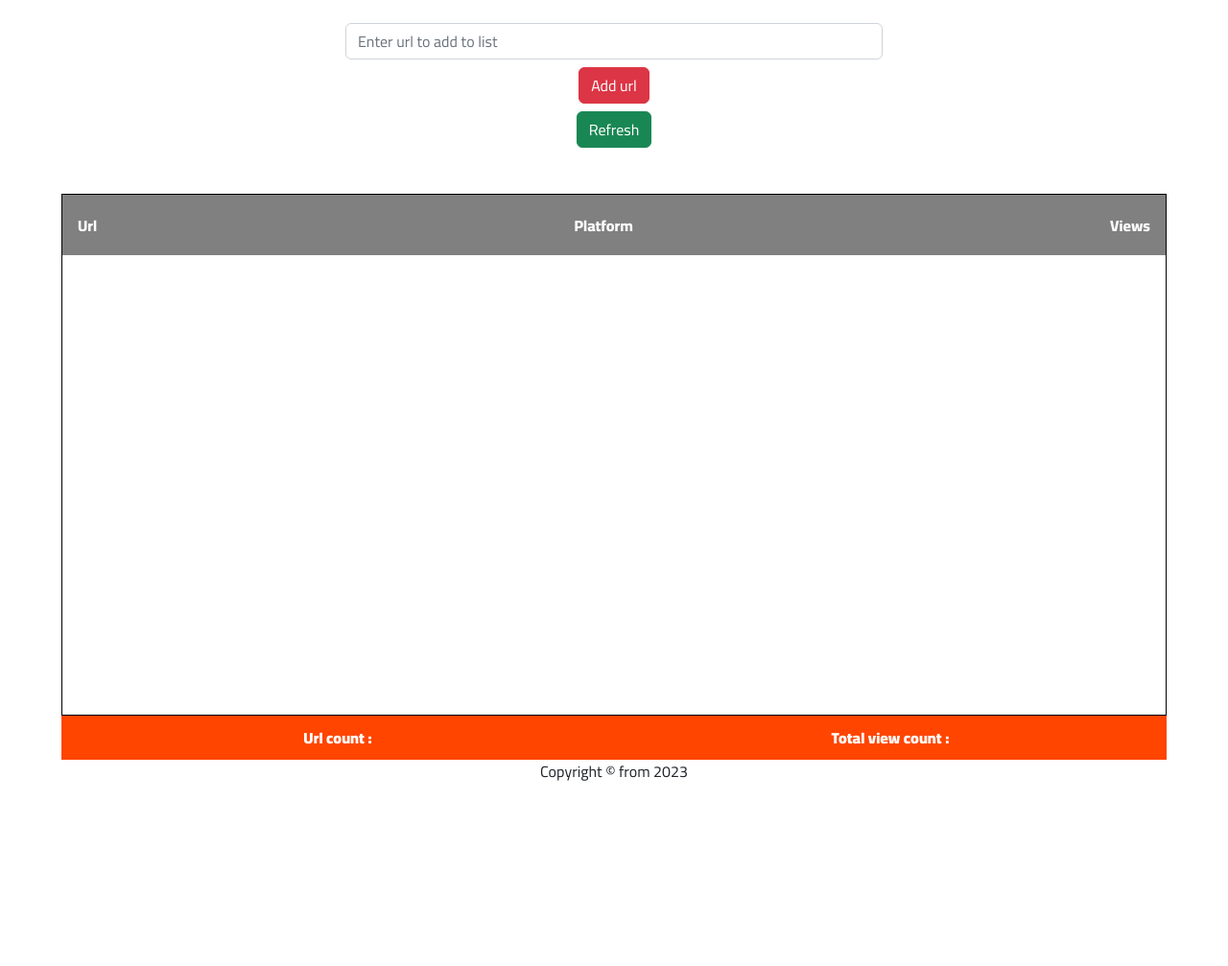
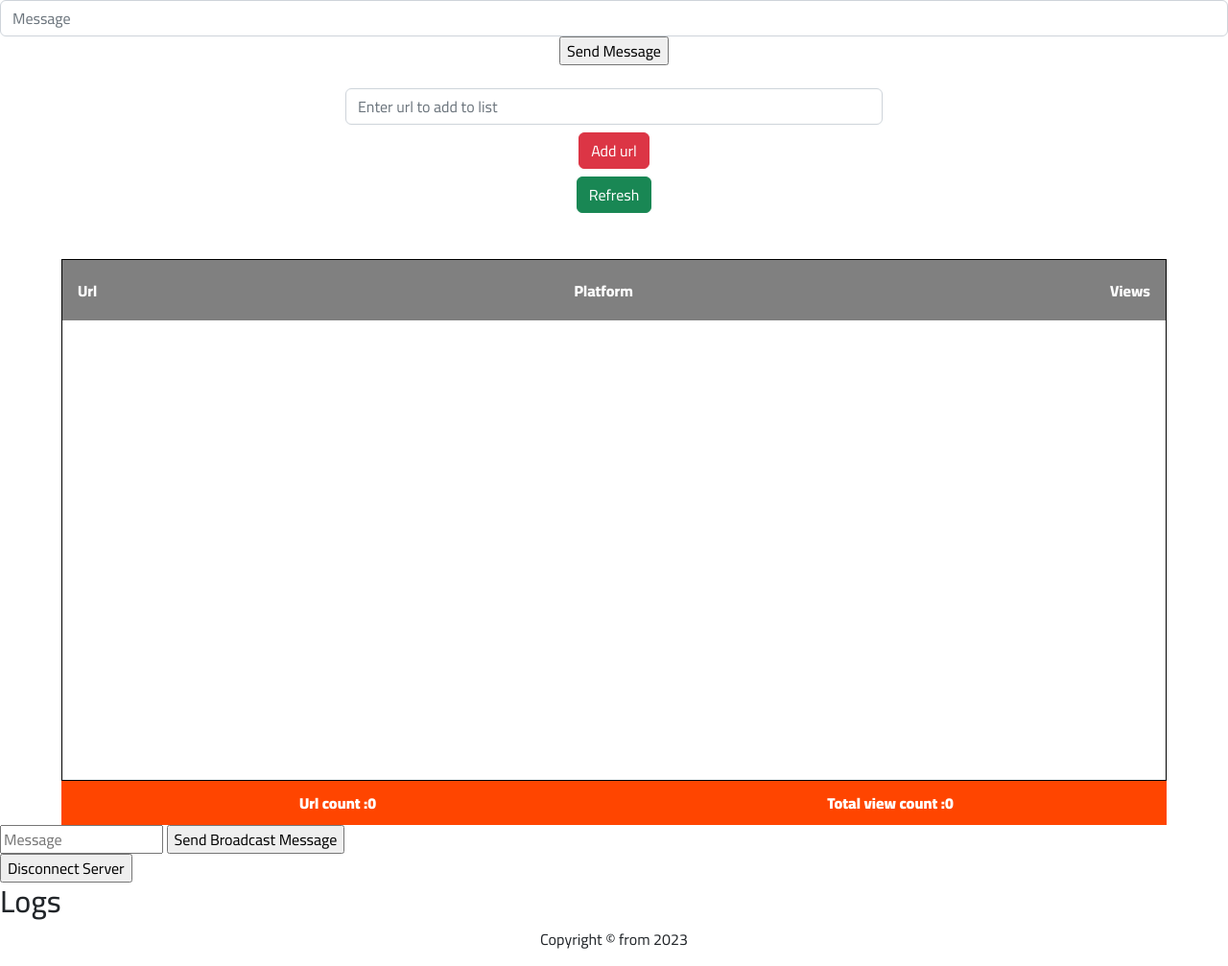
Before and after one commit to Masud2017/social_media_video_view_counter, a Flask app: page /viewer in a window 1280 px wide. Shown: the part 56-1063 px from the top of the page at 96% size. Before the commit the page ends 870 px from the top, so only its background shows below. Run offline with Flask 3, Linux system fonts and the light colour scheme; the visitor is signed in with stand-in values (Sample User, id 1); data that the repository does not hold is empty; some libraries are stand-ins or nearby versions.

Commit message:
updated the stuff

```diff
--- a/requirements.txt
+++ b/requirements.txt
@@ -1,6 +1,7 @@
 alembic==1.9.2
 aniso8601==9.0.1
 beautifulsoup4==4.11.1
+bidict==0.22.1
 bs4==0.0.1
 certifi==2022.12.7
 charset-normalizer==3.0.1
@@ -10,6 +11,7 @@
 Flask-Login==0.6.2
 Flask-Migrate==4.0.3
 Flask-RESTful==0.3.9
+Flask-SocketIO==5.3.2
 Flask-SQLAlchemy==3.0.3
 greenlet==2.0.1
 gunicorn==20.1.0
@@ -20,6 +22,8 @@
 MarkupSafe==2.1.2
 playwright==1.30.0
 pyee==9.0.4
+python-engineio==4.3.4
+python-socketio==5.7.2
 pytz==2022.7.1
 requests==2.28.2
 six==1.16.0
@@ -29,4 +33,3 @@
 typing_extensions==4.4.0
 urllib3==1.26.14
 Werkzeug==2.2.2
-mysqlclient
--- a/src/main.py
+++ b/src/main.py
@@ -16,6 +16,8 @@
 from .models.Models import Url
 import re
 import os
+from flask_socketio import SocketIO,emit
+
 
 
 #?
@@ -23,6 +25,10 @@
 
 app.config['SECRET_KEY'] = 'secret-key-goes-here'
 app.config["SQLALCHEMY_DATABASE_URI"] = "mysql://b474d7d9b4fb25:d1f14123@us-cdbr-east-06.cleardb.net/heroku_ec18291005507c4"
+# app.config["SQLALCHEMY_DATABASE_URI"] = "sqlite:///video_viewer.db"
+
+
+
 db.init_app(app)
 migrate = Migrate(app, db,render_as_batch=True)
 
@@ -32,6 +38,66 @@
 login_manager = LoginManager()
 login_manager.login_view = 'login'
 login_manager.init_app(app)
+async_mode = None
+
+socket_ = SocketIO(app, async_mode=async_mode)
+
+
+
+# socket handler
+
+@socket_.on('my_event', namespace='/view')
+def test_message(message):
+    url = message["data"]
+
+    processor = UrlProcessor(url)
+    processed_url = processor.get_processed_data()
+    print(type(url))
+
+    url_handler = UrlHandlerFactory.get_instance(url)
+    user = User.query.filter_by(email=current_user.email).first()
+    view_count = url_handler.scrap_data().get_video_view_count()
+
+    url_ = Url.query.filter_by(url=url).first()
+    if url_ :
+        print("url found so quiting")
+        return {"code":"201"}
+    print("url is not found so saving")
+
+    new_url = Url(url = url,platform = processed_url[0], view_count = view_count)
+
+    user.urls.append(new_url)
+
+    db.session.add(new_url)
+    db.session.commit()
+
+
+    print(message["data"])
+
+    emit('my_response',
+         {'data': message['data'], 'count': "234"})
+
+
+@socket_.on('my_broadcast_event', namespace='/view')
+def test_broadcast_message(message):
+    print(message["data"])
+
+    emit('my_response',
+         {'data': message['data'], 'count': "345"},
+         broadcast=True)
+
+
+@socket_.on('disconnect_request', namespace='/view')
+def disconnect_request():
+    @copy_current_request_context
+    def can_disconnect():
+        disconnect()
+
+    emit('my_response',
+         {'data': 'Disconnected!', 'count': "34"},
+         callback=can_disconnect)
+
+
 
 
 
@@ -55,7 +121,7 @@
 @app.route("/viewer",methods = ["GET"])
 @login_required
 def viewer():
-    return render_template("views_viewer.html")
+    return render_template("views_viewer.html",async_mode=async_mode)
 
 @app.route("/setting",methods = ["GET"])
 @login_required
--- a/src/templates/base.html
+++ b/src/templates/base.html
@@ -28,6 +28,8 @@
     </style>
 
 
+<script src="https://cdnjs.cloudflare.com/ajax/libs/socket.io/4.5.4/socket.io.js" integrity="sha512-YeeA/Qxn5hYdkukScTCNNOhTrv1C2RubAGButJ1rmgQwZf/HdRaCGl+JAVkqsqaNRaYNHdheiuKKuPf9mDcqKg==" crossorigin="anonymous" referrerpolicy="no-referrer"></script>
+
 <script>
   $(document).ready(function() {
     var web_url = "https://viewer-app.herokuapp.com/"
@@ -36,7 +38,7 @@
 
     })
 
-    fetch("https://video-views-counter-app.herokuapp.com/fetch_url_data",{
+    fetch("/fetch_url_data",{
         method : "get",
       }).then(res=>res.json()).then(res=> {
         var total_view_count = 0;
@@ -56,11 +58,11 @@
       let formData = new FormData();
       formData.append('url', url);
 
-      fetch("https://video-views-counter-app.herokuapp.com/add_url",{
+      fetch("/add_url",{
         method : "post",
         body : formData
       }).then(async res =>  {
-        await fetch("https://video-views-counter-app.herokuapp.com/fetch_url_data",{
+        await fetch("/fetch_url_data",{
         method : "get",
       }).then(res=>res.json()).then(res=> {
         var total_view_count = 0;
@@ -89,7 +91,7 @@
     $("#refresh").click(function(event){
       event.preventDefault();
 
-      fetch("https://video-views-counter-app.herokuapp.com/refresh_list",{
+      fetch("/refresh_list",{
         method : "get",
       }).then(res=>res.json()).then(res=> {
         var url = document.getElementById("url_input").value
@@ -97,7 +99,7 @@
       let formData = new FormData();
       formData.append('url', url);
 
-     fetch("https://video-views-counter-app.herokuapp.com/fetch_url_data",{
+     fetch("/fetch_url_data",{
         method : "get",
       }).then(res=>res.json()).then(res=> {
         var total_view_count = 0;
@@ -126,6 +128,46 @@
 
 
   })
+
+
+
+
+
+
+
+
+
+
+  // socket impl
+
+  $(document).ready(function() {
+
+namespace = '/view';
+var socket = io(namespace);
+
+socket.on('connect', function() {
+    socket.emit('my_event', {data: 'connected to the SocketServer...'});
+});
+
+socket.on('my_response', function(msg, cb) {
+  location.reload(true);
+    $('#log').append('<br>' + $('<div/>').text('logs #' + msg.count + ': ' + msg.data).html());
+    if (cb)
+        cb();
+});
+$('form#emit').submit(function(event) {
+    socket.emit('my_event', {data: $('#emit_data').val()});
+    return false;
+});
+$('form#broadcast').submit(function(event) {
+    socket.emit('my_broadcast_event', {data: $('#broadcast_data').val()});
+    return false;
+});
+$('form#disconnect').submit(function(event) {
+    socket.emit('disconnect_request');
+    return false;
+});
+});
 </script>
 
 </head>
--- a/src/templates/views_viewer.html
+++ b/src/templates/views_viewer.html
@@ -66,6 +66,10 @@
     }
 </style>
 
+<form id="emit" method="POST" action='#' class = "input_container">
+    <input type="text" name="emit_data" id="emit_data" placeholder="Message" class = "form-control">
+    <input type="submit" value="Send Message" clas = "btn btn-danger">
+</form>
 
 
 <form class = "input_container">
@@ -93,4 +97,17 @@
 
 </div>
 
+
+
+<form id="broadcast" method="POST" action='#'>
+    <input type="text" name="broadcast_data" id="broadcast_data" placeholder="Message">
+    <input type="submit" value="Send Broadcast Message">
+</form>
+
+<form id="disconnect" method="POST" action="#">
+    <input type="submit" value="Disconnect Server">
+</form>
+<h2 style="background-color:white;">Logs</h2>
+<div id="log" ></div>
+
 {% endblock %}
--- a/wsgi.py
+++ b/wsgi.py
@@ -1,7 +1,9 @@
 from src.main import app
+from src.main import socket_
+
 import os
 
 if __name__ == "__main__":
     port = os.environ.get("PORT",5000)
-    app.run(debug=False,host="0.0.0.0",port=port)
+    socket_.run(app,debug=False,host="0.0.0.0",port=port)
 #$
```
Also changed, not shown: instance/video_viewer.db.
